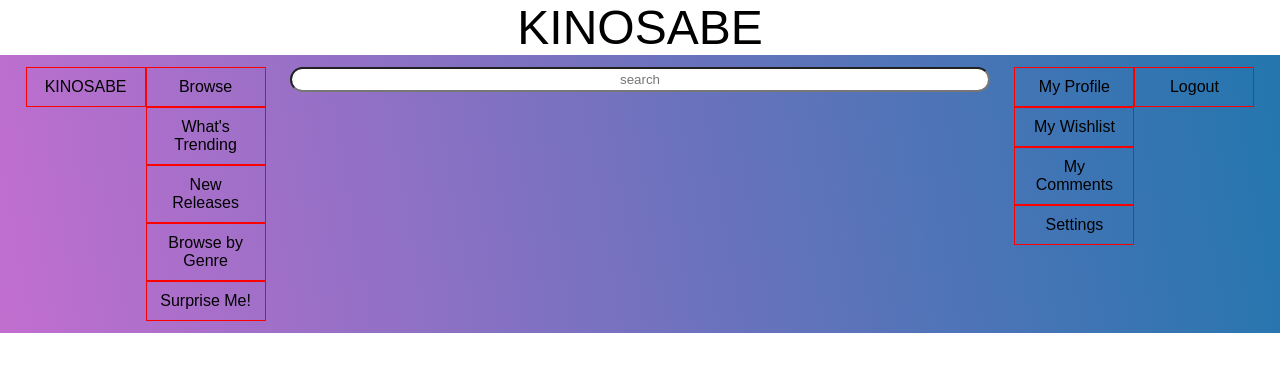
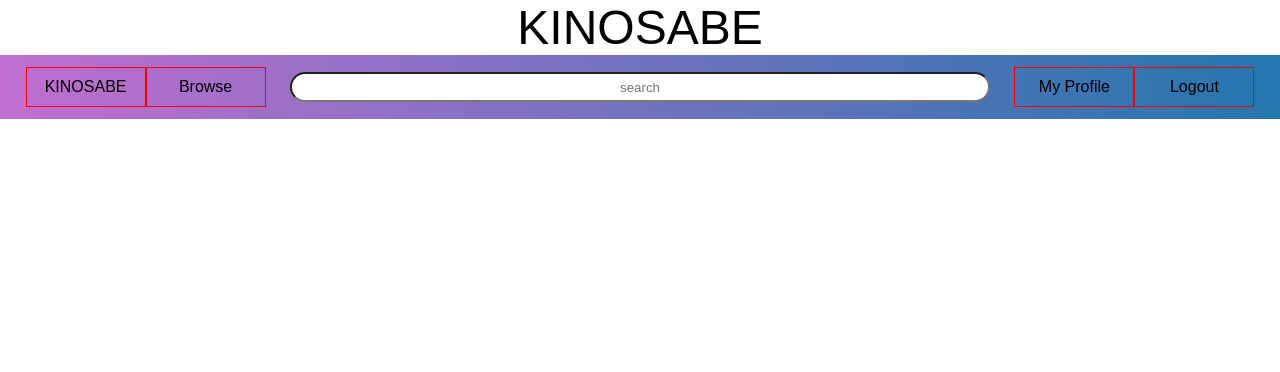
Before and after one commit to KellyRYoung/Kinosabe-Front-End, an Angular app in the folder Kinosabe/: page / in a window 1280 px wide. Shown: the top 372 px of the page. Built offline with nearby package versions, Linux system fonts and the light colour scheme.

Commit message:
got the dropdowns to work

```diff
--- a/Kinosabe/src/app/navbar/navbar.component.css
+++ b/Kinosabe/src/app/navbar/navbar.component.css
@@ -56,11 +56,12 @@ a:active {
         height: fit-content;
     }
     #search-div {
-        padding: 0 2%;
+        padding: 5px 2%;
     }
     #search-div, #search {
         display: block;
         width: 100%;
+        height: 30px;
     }
     #nav-left, #nav-right {
         display: flex;
--- a/Kinosabe/src/app/navbar/navbar.component.html
+++ b/Kinosabe/src/app/navbar/navbar.component.html
@@ -30,8 +30,8 @@
   <div id="nav-left">
     <a id="logo" class="nav-link">{{siteName | uppercase}}</a>
     <div class="dropdown">
-      <a class="nav-link">{{navLinksLeftParent}}</a>
-      <div class="dropdown-links">
+      <a class="nav-link" (click)="toggleDropdown()">{{navLinksLeftParent}}</a>
+      <div class="dropdown-links" *ngIf="dropdownVisible">
         <a class="nav-link" *ngFor="let leftLink of navLinksLeft">{{leftLink}}</a>
       </div>
     </div>
@@ -43,8 +43,8 @@
     <img *ngIf="currentUserPicUrl" src="{{currentUserPicUrl}}" alt="{{currentUser.username}}'s profile picture'">
     <a class="nav-link" *ngIf="!currentUser">Login</a>
     <div class="dropdown">
-      <a class="nav-link" *ngIf="currentUser">{{navLinksRightParent}}</a>
-      <div class="dropdown-links">
+      <a class="nav-link" *ngIf="currentUser" (click)="toggleDropdown()">{{navLinksRightParent}}</a>
+      <div class="dropdown-links" *ngIf="dropdownVisible">
         <a class="nav-link" *ngFor="let rightLink of navLinksRight">{{rightLink}}</a>
       </div>
     </div>
--- a/Kinosabe/src/app/navbar/navbar.component.ts
+++ b/Kinosabe/src/app/navbar/navbar.component.ts
@@ -6,6 +6,8 @@ import { Component, OnInit } from '@angular/core';
   styleUrls: ['./navbar.component.css']
 })
 export class NavbarComponent implements OnInit {
+
+  dropdownVisible=false;
 
   currentUser= {
     username: "krydrita"
@@ -17,6 +19,15 @@ export class NavbarComponent implements OnInit {
 
   navLinksRightParent = "My Profile";
   navLinksRight = ["My Wishlist", "My Comments", "Settings"];
+
+  toggleDropdown() {
+    if (!this.dropdownVisible) {
+      this.dropdownVisible=true;
+    } else {
+      this.dropdownVisible=false;
+    }
+  }
+
   constructor() { }
 
   ngOnInit() {
```
